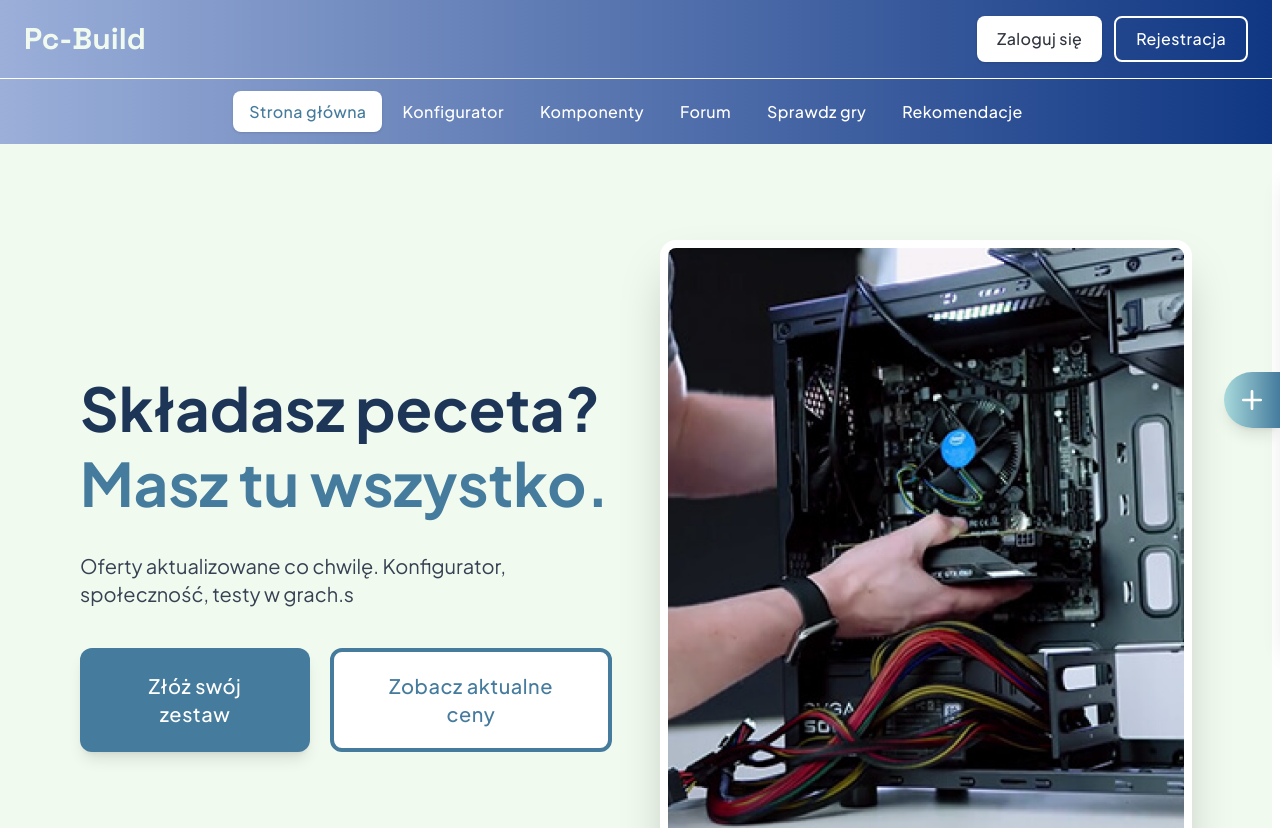
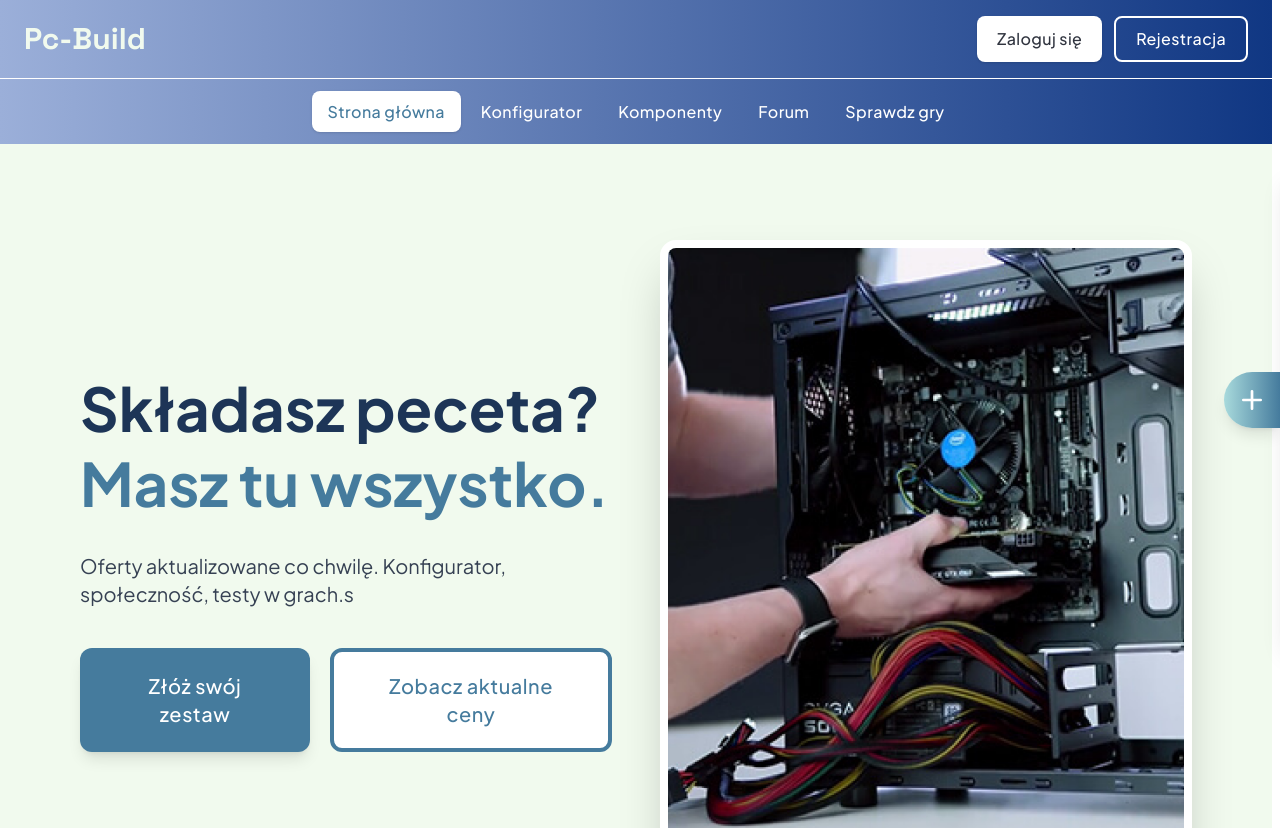
Before and after one commit to diroxxx/frontend_Pc_build, a React (Vite) app: page / in a window 1280 px wide. Shown: the top 828 px of the page. Built offline with nearby package versions, Linux system fonts and the light colour scheme.

Commit message:
feat: -removed Rekomendajce link

```diff
--- a/src/pageComponents/Navbar.tsx
+++ b/src/pageComponents/Navbar.tsx
@@ -106,7 +106,6 @@ return (
                 </div>
             </div>
 
-            {/* Navigation - tylko gdy nie jesteśmy na home */}
             { (
                 <div className="border-t border-white border-opacity-20">
                     <nav className="px-6 py-3">
@@ -161,16 +160,16 @@ return (
                             >
                                 Sprawdz gry
                             </button>
-                            <button
-                                onClick={() => navigate("/recommendations")}
-                                className={`px-4 py-2 rounded-lg font-medium transition-all duration-300 ${
-                                    location.pathname === "/recommendations"
-                                        ? "bg-white text-ocean-blue shadow-sm"
-                                        : "text-white hover:bg-ocean-light-blue hover:bg-opacity-25 hover:shadow-md hover:backdrop-blur-sm"
-                                }`}
-                            >
-                                Rekomendacje
-                            </button>
+                            {/*<button */}
+                            {/*    onClick={() => navigate("/recommendations")} */}
+                            {/*    className={`px-4 py-2 rounded-lg font-medium transition-all duration-300 ${*/}
+                            {/*        location.pathname === "/recommendations" */}
+                            {/*            ? "bg-white text-ocean-blue shadow-sm" */}
+                            {/*            : "text-white hover:bg-ocean-light-blue hover:bg-opacity-25 hover:shadow-md hover:backdrop-blur-sm"*/}
+                            {/*    }`}*/}
+                            {/*>*/}
+                            {/*    Rekomendacje*/}
+                            {/*</button>*/}
                         </div>
                     </nav>
                 </div>
```
